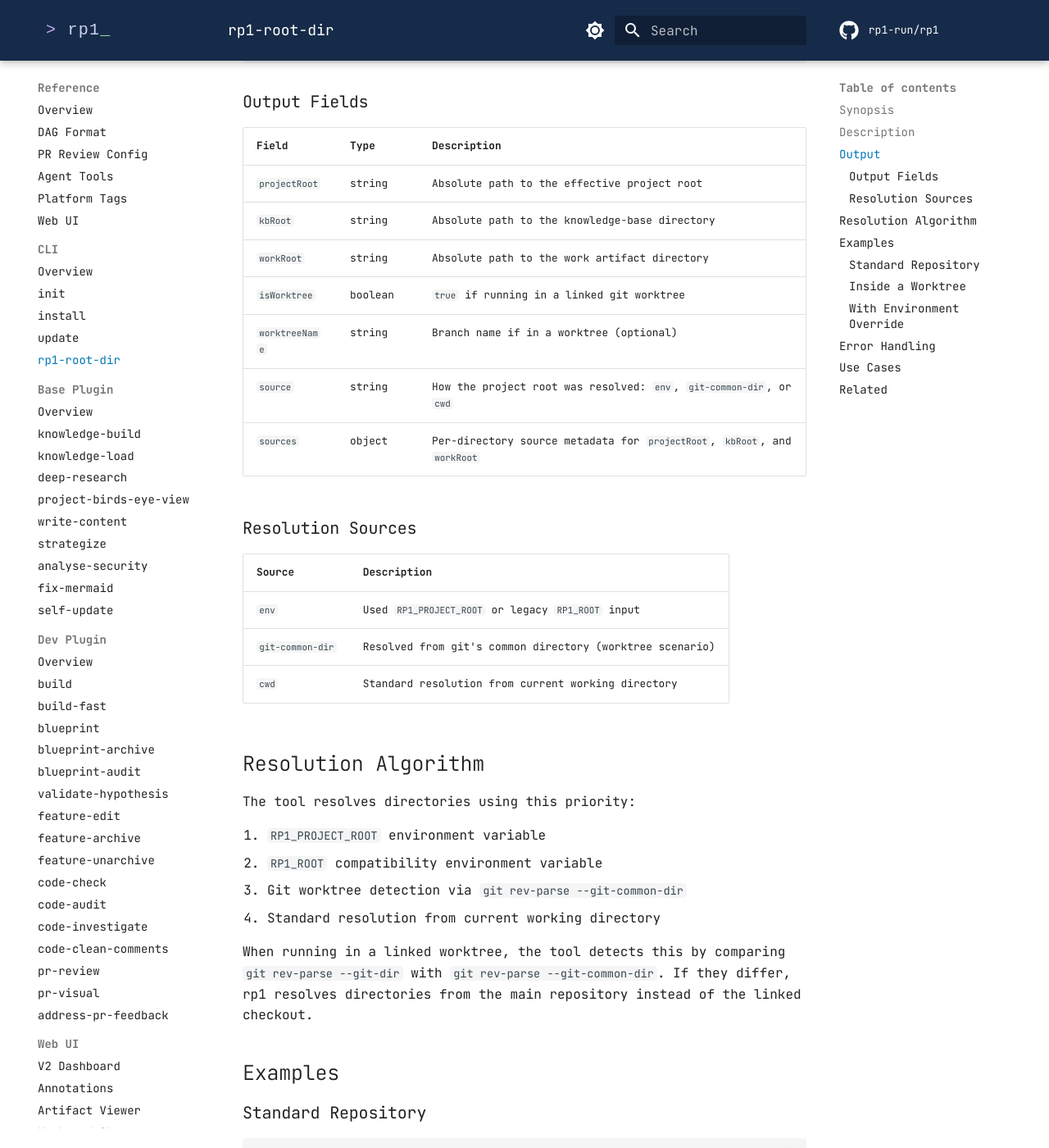
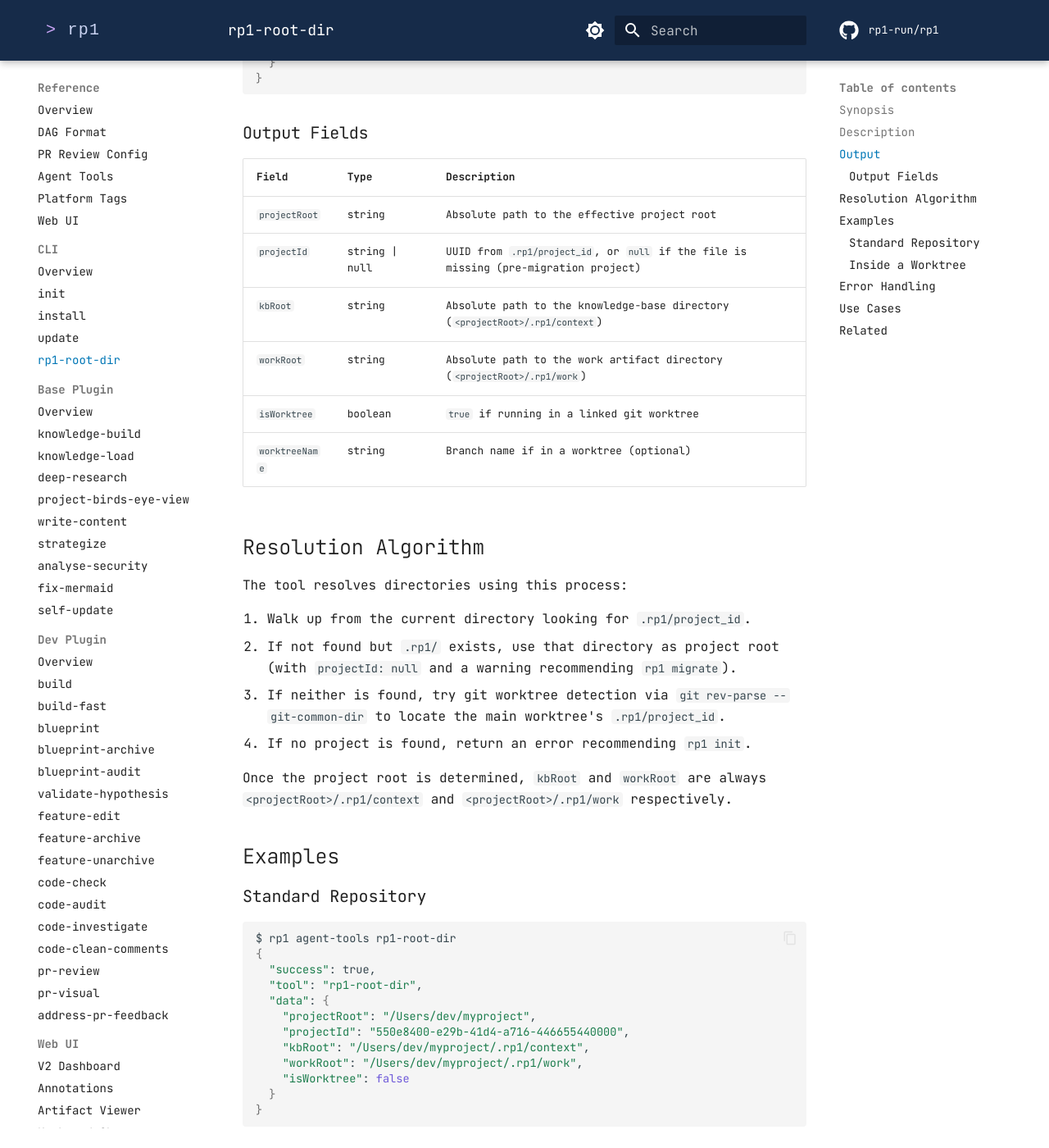
Before and after one commit to rp1-run/rp1, an MkDocs documentation site: the page built from docs/reference/cli/rp1-root-dir.md, in a window 1280 px wide and 1400 px high, scrolled down 1231 px. Shown: the whole window at 82% size. Built offline with MkDocs 1.6.1 and Material for MkDocs 9.7.7, drawn with Linux system fonts in a browser that asks for light colours; comment, search, counter and statistics services are not loaded; some of the changed text lies outside the part shown.

Commit message:
feat(dir-cleanup): implement T12 - update documentation for project-local directory model
Rewrite docs to reflect the new fixed directory model with .rp1/project_id,
project-local .rp1/work, and removal of RP1_* directory environment variables.

Generated with AI

Co-Authored-By: rp1 <bot@rp1.run>

````diff
--- a/docs/getting-started/rp1-directory.md
+++ b/docs/getting-started/rp1-directory.md
@@ -1,14 +1,15 @@
 # The .rp1 Directory
 
-rp1 stores project-specific knowledge base data in a `.rp1/` directory at your project root, while work artifacts are stored externally in `~/.rp1/work/<project-key>/`. This guide explains the directory structure, what to commit vs ignore, and how to customize storage locations using the `RP1_PROJECT_ROOT`, `RP1_KB_ROOT`, and `RP1_WORK_ROOT` environment variables.
+rp1 stores all project-specific data in a `.rp1/` directory at your project root. This includes the knowledge base (`.rp1/context/`), work artifacts (`.rp1/work/`), and a stable project identity file (`.rp1/project_id`). This guide explains the directory structure, what to commit vs ignore, and how project discovery works.
 
 ---
 
 ## Directory Structure
 
 ```
-.rp1/                         # Project-local (RP1_KB_ROOT)
-├── context/                  # Generated knowledge base (auto-generated)
+.rp1/                         # Project root marker
+├── project_id                # Stable UUID identity (checked in)
+├── context/                  # Generated knowledge base
 │   ├── index.md              # Project overview
 │   ├── architecture.md       # System architecture
 │   ├── modules.md            # Component breakdown
@@ -17,26 +18,53 @@ rp1 stores project-specific knowledge base data in a `.rp1/` directory at your p
 │   ├── state.json            # Build state tracking (shareable)
 │   └── meta.json             # Local paths (NOT shareable - add to .gitignore)
 ├── config/                   # Project configuration
-└── settings.toml             # Directory and project settings
+├── work/                     # Work artifacts (ignored by git)
+│   ├── charter.md            # Project charter (from /blueprint)
+│   ├── prds/                 # Product requirement documents
+│   │   └── *.md              # PRD files created by /blueprint
+│   ├── features/             # Feature development artifacts
+│   │   └── <feature-id>/     # Per-feature directories
+│   │       ├── requirements.md
+│   │       ├── design.md
+│   │       ├── tasks.md
+│   │       └── field-notes.md
+│   └── archives/             # Completed/archived features
+└── settings.toml             # Project settings
+```
 
-~/.rp1/work/<project-key>/    # External work dir (RP1_WORK_ROOT)
-├── charter.md                # Project charter (from /blueprint)
-├── prds/                     # Product requirement documents
-│   └── *.md                  # PRD files created by /blueprint
-├── features/                 # Feature development artifacts
-│   └── <feature-id>/         # Per-feature directories
-│       ├── requirements.md
-│       ├── design.md
-│       ├── tasks.md
-│       └── field-notes.md
-└── archives/                 # Completed/archived features
-```
+---
+
+## Project Identity
+
+Every rp1 project has a `.rp1/project_id` file containing a UUID (e.g., `550e8400-e29b-41d4-a716-446655440000`). This file is:
+
+- **Created automatically** by `rp1 init` or `rp1 migrate`.
+- **Checked into version control** so all team members and clones share the same identity.
+- **Immutable** once created -- rp1 never regenerates or modifies it.
+- **Used by Arcade** to correlate runs, artifacts, and tasks across clones and worktrees.
+
+## Project Discovery
+
+rp1 discovers your project by walking up the directory tree from the current working directory, looking for `.rp1/project_id`. This means you can run rp1 commands from any subdirectory within your project.
+
+If `.rp1/project_id` is not found but `.rp1/` exists (pre-migration project), rp1 still functions but logs a warning recommending `rp1 migrate`.
+
+For git worktrees, rp1 resolves back to the main worktree's `.rp1/` directory so all worktrees share the same project identity, knowledge base, and work artifacts.
 
 ---
 
 ## Git Recommendations
 
 When you run `rp1 init`, it automatically configures `.gitignore` with one of three presets. See [Git Ignore Presets](../reference/cli/init.md#git-ignore-presets) for details on each option.
+
+The recommended preset:
+
+- **Tracks** `.rp1/project_id` (stable identity shared across team)
+- **Tracks** `.rp1/context/` (knowledge base, optionally shared)
+- **Tracks** `.rp1/config/` (project configuration)
+- **Ignores** `.rp1/work/` (local work artifacts)
+- **Ignores** `.rp1/settings.toml` (local settings)
+- **Ignores** `.rp1/context/meta.json` (local paths)
 
 ### Knowledge Base: To Commit or Not?
 
@@ -56,67 +84,9 @@ The `.rp1/context/` directory contains your auto-generated knowledge base. There
 !!! tip "Hybrid Approach"
     Some teams commit context files but add them to `.gitattributes` with `merge=ours` to avoid merge conflicts, or only commit periodically (e.g., with releases).
 
-!!! warning "Stealth Mode (Discouraged)"
-    You can ignore `.rp1/` across all projects by adding it to your global gitignore:
-
-    ```bash
-    echo ".rp1/" >> ~/.gitignore_global
-    git config --global core.excludesfile ~/.gitignore_global
-    ```
-
-    This is **heavily discouraged** as it prevents sharing KB with your team. Consider using the `RP1_KB_ROOT` environment variable to customize the KB storage location.
-
 ---
 
-## Configuring Directory Paths
-
-rp1 uses three environment variables for directory resolution:
-
-| Variable | Default | Description |
-|----------|---------|-------------|
-| `RP1_PROJECT_ROOT` | Auto-detected | Repository root directory |
-| `RP1_KB_ROOT` | `<project>/.rp1/context/` | Knowledge base directory |
-| `RP1_WORK_ROOT` | `~/.rp1/work/<project-key>/` | Work artifact directory |
-
-!!! tip "Advanced Configuration"
-    For automatic per-directory configuration using `direnv`, see [Custom Directory Paths](../reference/cli/init.md#custom-rp1_root) in the init reference.
-
-### Use Cases
-
-1. **Project-local KB (default)**: KB stored in each project's `.rp1/context/` directory
-2. **Custom KB path**: Override KB location for specific workflows
-3. **Custom work path**: Override work artifact storage location
-
-### Configuration Examples
-
-=== "Default (recommended)"
-
-    No configuration needed. rp1 auto-detects project root and derives KB and work paths.
-
-    ```bash
-    # Just run commands - paths are resolved automatically
-    /knowledge-build
-    ```
-
-=== "Custom KB path"
-
-    Override the knowledge base location:
-
-    ```bash
-    # Add to ~/.bashrc or ~/.zshrc
-    export RP1_KB_ROOT="/path/to/custom/kb"
-    ```
-
-=== "Custom work path"
-
-    Override where work artifacts are stored:
-
-    ```bash
-    # Add to ~/.bashrc or ~/.zshrc
-    export RP1_WORK_ROOT="/path/to/custom/work"
-    ```
-
-### Monorepo Considerations
+## Monorepo Considerations
 
 For monorepos, you have two options:
 
@@ -149,13 +119,34 @@ Place `.rp1/` at the repository root for a unified view:
 ```
 my-monorepo/
 ├── .rp1/                 # Shared KB at repo root
-│   └── context/
-│       └── index.md      # Lists all projects
+│   ├── project_id
+│   ├── context/
+│   └── work/
 ├── packages/
 └── services/
 ```
 
 rp1 automatically detects monorepo structures and creates project-specific sections. Use this when you need cross-project context.
+
+---
+
+## Migration from External Work Roots
+
+If you are upgrading from a version of rp1 that stored work artifacts externally (under `~/.rp1/work/<project-key>/`), run:
+
+```bash
+rp1 migrate
+```
+
+This command:
+
+1. Creates `.rp1/project_id` if missing
+2. Creates `.rp1/work/` if missing
+3. Moves legacy work artifacts from `~/.rp1/work/<key>` into `.rp1/work/`
+4. Updates `.gitignore` with appropriate rules
+5. Backfills `project_id` in Arcade database records
+
+The command is idempotent and safe to run multiple times. See [`rp1 migrate`](../reference/cli/rp1-migrate.md) for details.
 
 ---
 
@@ -179,24 +170,18 @@ rp1 automatically detects monorepo structures and creates project-specific secti
     /knowledge-build
     ```
 
-??? question "KB building in wrong location?"
+??? question "Feature files not found?"
 
-    Check your `RP1_KB_ROOT` environment variable:
+    Ensure you're in the correct directory. Feature commands look for files in `.rp1/work/features/{feature-id}/`.
 
     ```bash
-    echo $RP1_KB_ROOT
+    # Check your resolved directories
+    rp1 agent-tools rp1-root-dir
     ```
 
-    If set unexpectedly, unset it or override per-command.
+??? question "Getting a warning about missing project_id?"
 
-??? question "Feature files not found?"
-
-    Ensure you're in the correct directory. Feature commands look for files in `${RP1_WORK_ROOT}/features/{feature-id}/`.
-
-    ```bash
-    # Check your resolved work directory
-    rp1 agent-tools rp1-root-dir
-    ```
+    Run `rp1 migrate` to create the `.rp1/project_id` file and complete the migration to the new directory model.
 
 ---
 
--- a/docs/reference/cli/rp1-root-dir.md
+++ b/docs/reference/cli/rp1-root-dir.md
@@ -14,9 +14,12 @@ rp1 agent-tools rp1-root-dir
 
 The `rp1-root-dir` agent tool resolves the effective directory set for the current project:
 
-- `projectRoot` - the canonical project root
-- `kbRoot` - the knowledge-base directory
-- `workRoot` - the work artifact directory
+- `projectRoot` - the canonical project root (directory containing `.rp1/project_id`)
+- `projectId` - the stable UUID from `.rp1/project_id`
+- `kbRoot` - the knowledge-base directory (always `<projectRoot>/.rp1/context`)
+- `workRoot` - the work artifact directory (always `<projectRoot>/.rp1/work`)
+
+All paths are deterministic from the project root. There are no environment variable overrides or settings-based customization.
 
 When the agent is running inside a linked git worktree, the tool maps back to the main repository so directory resolution stays stable. This tool performs read-only detection only; rp1 does not create or manage git worktrees.
 
@@ -30,16 +33,10 @@ Returns JSON with the resolved directories and context information:
   "tool": "rp1-root-dir",
   "data": {
     "projectRoot": "/Users/dev/myproject",
+    "projectId": "550e8400-e29b-41d4-a716-446655440000",
     "kbRoot": "/Users/dev/myproject/.rp1/context",
-    "workRoot": "/Users/dev/.rp1/Users-dev-myproject",
-    "isWorktree": true,
-    "worktreeName": "quick-build-fix-auth",
-    "source": "git-common-dir",
-    "sources": {
-      "projectRoot": "git_common_dir",
-      "kbRoot": "default",
-      "workRoot": "default"
-    }
+    "workRoot": "/Users/dev/myproject/.rp1/work",
+    "isWorktree": false
   }
 }
 ```
@@ -49,31 +46,22 @@ Returns JSON with the resolved directories and context information:
 | Field | Type | Description |
 |-------|------|-------------|
 | `projectRoot` | string | Absolute path to the effective project root |
-| `kbRoot` | string | Absolute path to the knowledge-base directory |
-| `workRoot` | string | Absolute path to the work artifact directory |
+| `projectId` | string \| null | UUID from `.rp1/project_id`, or `null` if the file is missing (pre-migration project) |
+| `kbRoot` | string | Absolute path to the knowledge-base directory (`<projectRoot>/.rp1/context`) |
+| `workRoot` | string | Absolute path to the work artifact directory (`<projectRoot>/.rp1/work`) |
 | `isWorktree` | boolean | `true` if running in a linked git worktree |
 | `worktreeName` | string | Branch name if in a worktree (optional) |
-| `source` | string | How the project root was resolved: `env`, `git-common-dir`, or `cwd` |
-| `sources` | object | Per-directory source metadata for `projectRoot`, `kbRoot`, and `workRoot` |
-
-### Resolution Sources
-
-| Source | Description |
-|--------|-------------|
-| `env` | Used `RP1_PROJECT_ROOT` or legacy `RP1_ROOT` input |
-| `git-common-dir` | Resolved from git's common directory (worktree scenario) |
-| `cwd` | Standard resolution from current working directory |
 
 ## Resolution Algorithm
 
-The tool resolves directories using this priority:
+The tool resolves directories using this process:
 
-1. `RP1_PROJECT_ROOT` environment variable
-2. `RP1_ROOT` compatibility environment variable
-3. Git worktree detection via `git rev-parse --git-common-dir`
-4. Standard resolution from current working directory
+1. Walk up from the current directory looking for `.rp1/project_id`.
+2. If not found but `.rp1/` exists, use that directory as project root (with `projectId: null` and a warning recommending `rp1 migrate`).
+3. If neither is found, try git worktree detection via `git rev-parse --git-common-dir` to locate the main worktree's `.rp1/project_id`.
+4. If no project is found, return an error recommending `rp1 init`.
 
-When running in a linked worktree, the tool detects this by comparing `git rev-parse --git-dir` with `git rev-parse --git-common-dir`. If they differ, rp1 resolves directories from the main repository instead of the linked checkout.
+Once the project root is determined, `kbRoot` and `workRoot` are always `<projectRoot>/.rp1/context` and `<projectRoot>/.rp1/work` respectively.
 
 ## Examples
 
@@ -86,10 +74,10 @@ $ rp1 agent-tools rp1-root-dir
   "tool": "rp1-root-dir",
   "data": {
     "projectRoot": "/Users/dev/myproject",
+    "projectId": "550e8400-e29b-41d4-a716-446655440000",
     "kbRoot": "/Users/dev/myproject/.rp1/context",
-    "workRoot": "/Users/dev/.rp1/Users-dev-myproject",
-    "isWorktree": false,
-    "source": "cwd"
+    "workRoot": "/Users/dev/myproject/.rp1/work",
+    "isWorktree": false
   }
 }
 ```
@@ -104,31 +92,11 @@ $ rp1 agent-tools rp1-root-dir
   "tool": "rp1-root-dir",
   "data": {
     "projectRoot": "/Users/dev/myproject",
+    "projectId": "550e8400-e29b-41d4-a716-446655440000",
     "kbRoot": "/Users/dev/myproject/.rp1/context",
-    "workRoot": "/Users/dev/.rp1/Users-dev-myproject",
+    "workRoot": "/Users/dev/myproject/.rp1/work",
     "isWorktree": true,
-    "worktreeName": "quick-build-fix-auth",
-    "source": "git-common-dir"
-  }
-}
-```
-
-### With Environment Override
-
-```bash
-$ export RP1_PROJECT_ROOT=/Users/dev/custom-project
-$ export RP1_KB_ROOT=/Users/dev/shared-kb
-$ export RP1_WORK_ROOT=/Users/dev/shared-work
-$ rp1 agent-tools rp1-root-dir
-{
-  "success": true,
-  "tool": "rp1-root-dir",
-  "data": {
-    "projectRoot": "/Users/dev/custom-project",
-    "kbRoot": "/Users/dev/shared-kb",
-    "workRoot": "/Users/dev/shared-work",
-    "isWorktree": false,
-    "source": "env"
+    "worktreeName": "quick-build-fix-auth"
   }
 }
 ```
@@ -137,15 +105,16 @@ $ rp1 agent-tools rp1-root-dir
 
 | Error | Cause | Resolution |
 |-------|-------|------------|
-| Invalid settings | `.rp1/settings.toml` contains invalid directory configuration | Fix the settings file and rerun |
+| No project found | No `.rp1/project_id` or `.rp1/` directory in any ancestor | Run `rp1 init` to initialize a project |
 | Filesystem access failure | The process cannot read the candidate project path | Check permissions and rerun |
 
 ## Use Cases
 
 - Linked worktree detection: resolve back to the main repository for stable KB/work access
-- Custom directory overrides: inspect the effect of `RP1_PROJECT_ROOT`, `RP1_KB_ROOT`, and `RP1_WORK_ROOT`
-- Compatibility debugging: verify legacy `RP1_ROOT` input without using it for new workflows
+- Path discovery: determine the project root and derive all paths from it
+- Pre-migration check: inspect whether `projectId` is `null` (needs `rp1 migrate`)
 
 ## Related
 
+- [`rp1 migrate`](rp1-migrate.md) - Migrate an existing project to the new directory model
 - [`build-fast`](../dev/build-fast.md) - Quick-iteration development workflow
````
Also changed, not shown: .rp1/context/architecture.md (+1 -1 lines), .rp1/context/patterns.md (+1 -1 lines), AGENTS.md (+10 -43 lines), docs/concepts/skill-format.md (+10 -33 lines), docs/reference/cli/rp1-migrate.md (added, +107 -0 lines).
